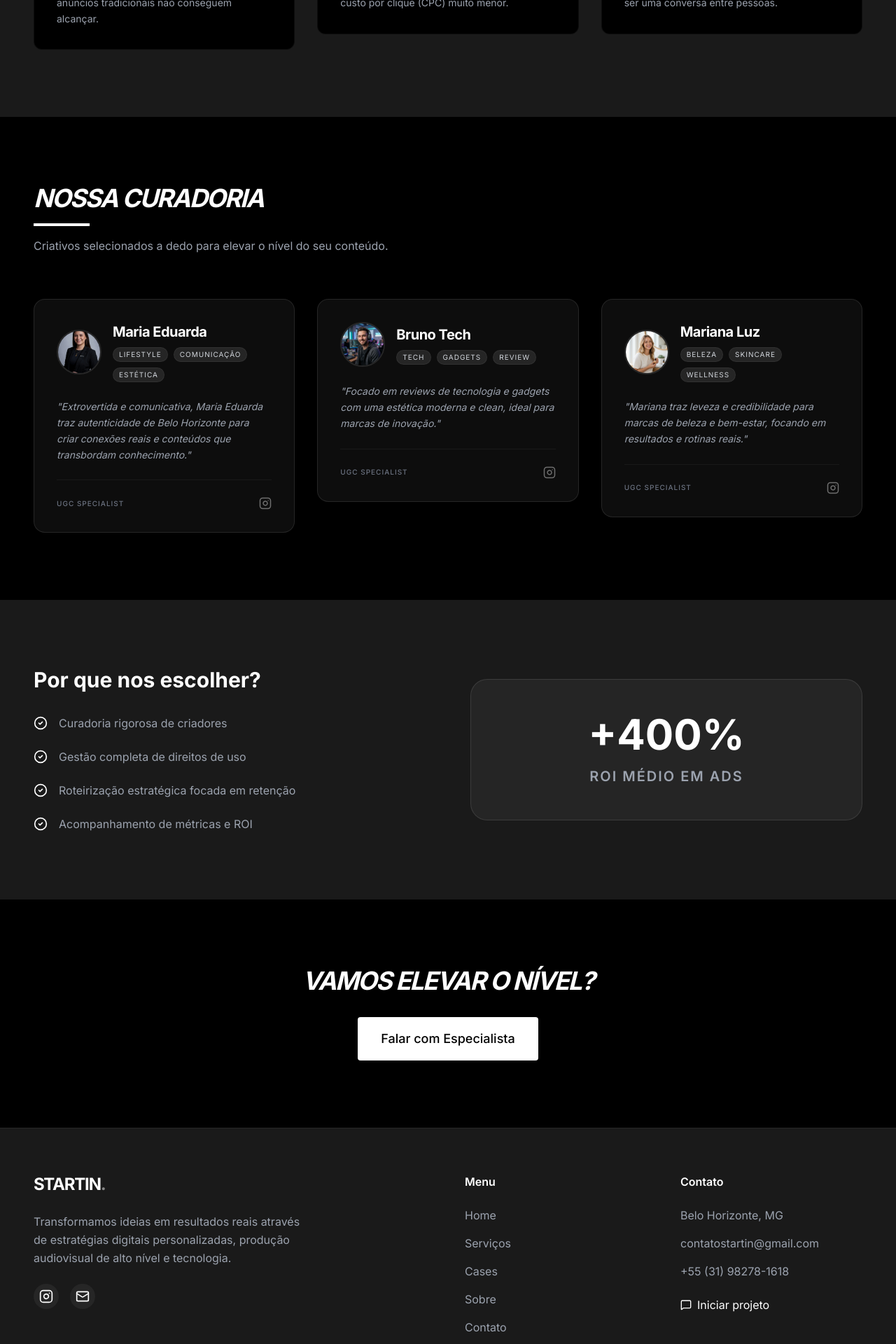
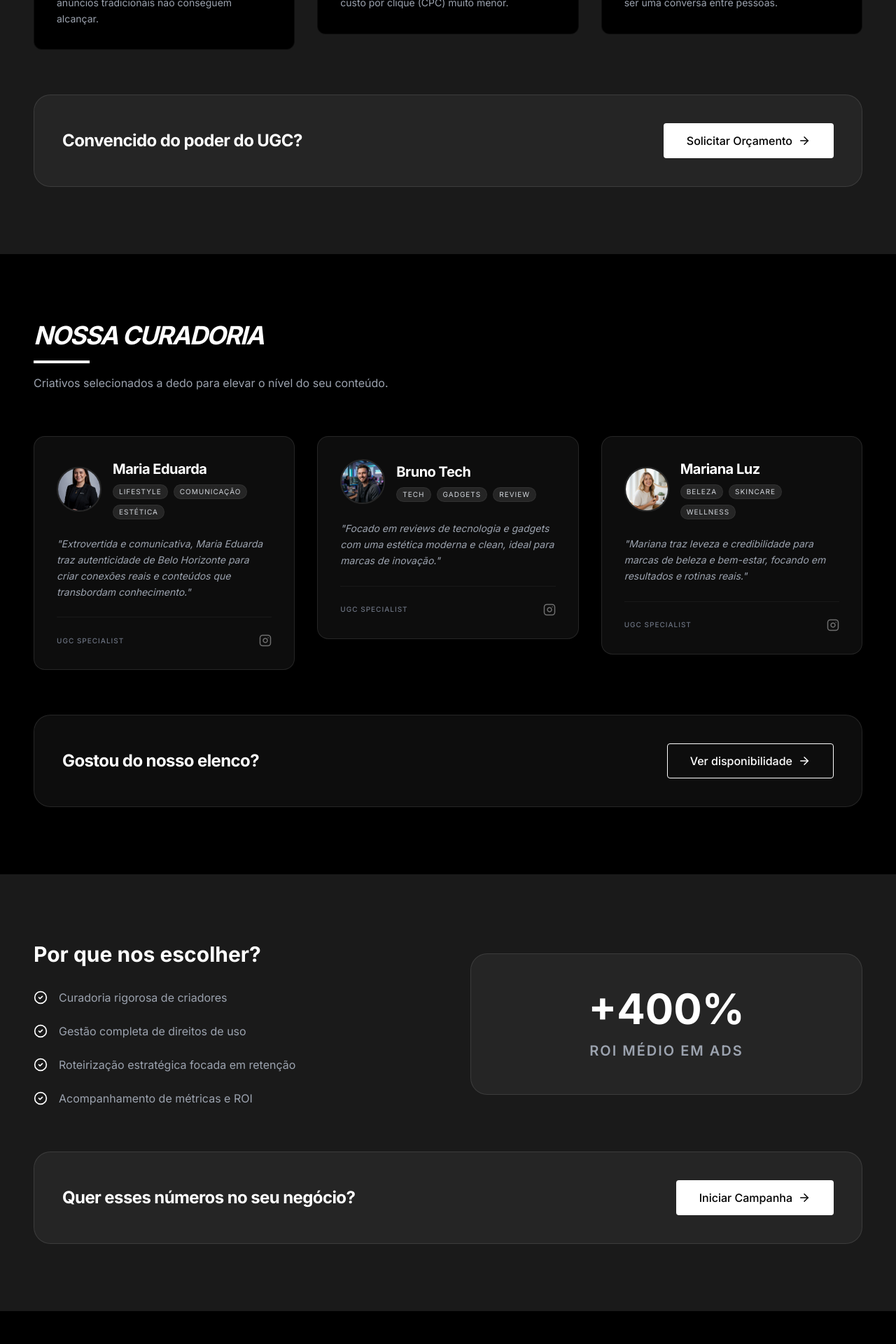
Before and after one commit to grupostartin/agenciastartin, a React (Vite) app: page /#/ugc in a window 1280 px wide. Shown: the part 940-2860 px from the top of the page at 70% size. Built offline with nearby package versions, Linux system fonts and the light colour scheme.

Commit message:
alterações

```diff
--- /dev/null
+++ b/components/ui/SectionCTA.tsx
@@ -0,0 +1,33 @@
+import React from 'react';
+import { Button } from './Button';
+import { FadeIn } from './FadeIn';
+import { ArrowRight } from 'lucide-react';
+
+interface SectionCTAProps {
+  title?: string;
+  buttonText?: string;
+  to?: string;
+  delay?: number;
+  variant?: 'primary' | 'secondary';
+  className?: string;
+}
+
+export const SectionCTA: React.FC<SectionCTAProps> = ({
+  title = "Gostou do que viu?",
+  buttonText = "Fale Conosco",
+  to = "/contact",
+  delay = 300,
+  variant = "primary",
+  className = ""
+}) => {
+  return (
+    <FadeIn delay={delay} className={`mt-12 md:mt-16 ${className}`}>
+      <div className="flex flex-col sm:flex-row items-center justify-between p-6 md:p-10 bg-white/5 border border-white/10 rounded-2xl md:rounded-3xl gap-6 hover:bg-white/10 transition-all duration-300">
+        <h4 className="text-xl md:text-2xl font-bold text-white text-center sm:text-left tracking-tight">{title}</h4>
+        <Button to={to} variant={variant} className="group whitespace-nowrap">
+          {buttonText} <ArrowRight size={18} className="ml-2 group-hover:translate-x-1 transition-transform" />
+        </Button>
+      </div>
+    </FadeIn>
+  );
+};
--- a/pages/About.tsx
+++ b/pages/About.tsx
@@ -3,6 +3,7 @@ import { Section } from '../components/ui/Section';
 import { FadeIn } from '../components/ui/FadeIn';
 import { Button } from '../components/ui/Button';
 import { MessageCircle, Zap, Star, Users, Camera, Layout, TrendingUp } from 'lucide-react';
+import { SectionCTA } from '../components/ui/SectionCTA';
 
 export const About: React.FC = () => {
   return (
@@ -66,6 +67,12 @@ export const About: React.FC = () => {
             </div>
           </FadeIn>
         </div>
+        <SectionCTA
+          title="Quer bater um papo com o Pedro?"
+          buttonText="Chamar no WhatsApp"
+          to="/contact"
+          variant="secondary"
+        />
       </Section>
 
       {/* Expertise Timeline */}
@@ -96,6 +103,12 @@ export const About: React.FC = () => {
             ))}
           </div>
         </div>
+        <SectionCTA
+          title="Pronto para transformar sua performance?"
+          buttonText="Bora conversar"
+          to="/contact"
+          variant="primary"
+        />
       </Section>
 
       {/* Philosophy Section */}
@@ -114,6 +127,11 @@ export const About: React.FC = () => {
             <p className="text-lg opacity-60">
               Buscamos um valor que caiba no seu bolso, mas com uma entrega que supere todas as suas expectativas.
             </p>
+            <div className="mt-12 flex justify-center">
+              <Button to="/contact" variant="primary" className="bg-brand-black text-white hover:bg-brand-black/90 !rounded-full px-12 py-4">
+                Quero esse valor no meu negócio
+              </Button>
+            </div>
           </FadeIn>
         </div>
       </Section>
@@ -143,6 +161,12 @@ export const About: React.FC = () => {
             </div>
           </div>
         </div>
+        <SectionCTA
+          title="Faça parte do nosso sucesso."
+          buttonText="Solicitar Proposta"
+          to="/contact"
+          variant="secondary"
+        />
       </Section>
 
       {/* CTA */}
--- a/pages/Cases.tsx
+++ b/pages/Cases.tsx
@@ -4,6 +4,7 @@ import { FadeIn } from '../components/ui/FadeIn';
 import { CASE_STUDIES } from '../constants';
 import { Button } from '../components/ui/Button';
 import { TrendingUp, Users, MousePointer2, Calendar, ShieldCheck, Zap, ArrowUpRight } from 'lucide-react';
+import { SectionCTA } from '../components/ui/SectionCTA';
 
 export const Cases: React.FC = () => {
   const getIcon = (label: string) => {
@@ -91,6 +92,12 @@ export const Cases: React.FC = () => {
             </FadeIn>
           ))}
         </div>
+        <SectionCTA
+          title="Impressionado com os resultados?"
+          buttonText="Agendar minha mentoria"
+          to="/contact"
+          variant="secondary"
+        />
 
         {/* Premium CTA */}
         <FadeIn delay={300} className="mt-32">
--- a/pages/Contact.tsx
+++ b/pages/Contact.tsx
@@ -212,7 +212,7 @@ _Enviado via site agenciastartin.com_`;
                       value={formData.phone}
                       onChange={handleChange}
                       className="w-full bg-black border border-white/10 rounded p-3 text-white focus:border-white focus:outline-none transition-colors"
-                      placeholder="(31) 98278-1618"
+                      placeholder="(99) 99999-9999"
                     />
                   </div>
                 </div>
--- a/pages/Home.tsx
+++ b/pages/Home.tsx
@@ -5,6 +5,7 @@ import { Button } from '../components/ui/Button';
 import { FadeIn } from '../components/ui/FadeIn';
 import { SERVICES, PROCESS_STEPS, CASE_STUDIES, TESTIMONIALS } from '../constants';
 import { Link } from 'react-router-dom';
+import { SectionCTA } from '../components/ui/SectionCTA';
 import NeuralBackground from '../components/ui/flow-field-background';
 
 export const Home: React.FC = () => {
@@ -82,6 +83,12 @@ export const Home: React.FC = () => {
             </FadeIn>
           ))}
         </div>
+        <SectionCTA
+          title="Precisa de uma dessas soluções?"
+          buttonText="Quero decolar agora"
+          to="/contact"
+          variant="secondary"
+        />
       </Section>
 
       {/* Process Section */}
@@ -109,6 +116,13 @@ export const Home: React.FC = () => {
             ))}
           </div>
         </div>
+
+        <SectionCTA
+          title="Quer ver como seu projeto se encaixa aqui?"
+          buttonText="Agendar Diagnóstico Grátis"
+          to="/contact"
+          variant="primary"
+        />
       </Section>
 
       {/* Cases Preview */}
@@ -150,6 +164,12 @@ export const Home: React.FC = () => {
         <div className="mt-8 md:hidden text-center">
           <Button to="/cases" variant="secondary" fullWidth>Ver todos os cases</Button>
         </div>
+        <SectionCTA
+          title="Sua marca pode ser o próximo case de sucesso."
+          buttonText="Começar meu projeto"
+          to="/contact"
+          variant="secondary"
+        />
       </Section>
 
       {/* CTA Section */}
--- a/pages/Privacy.tsx
+++ b/pages/Privacy.tsx
@@ -1,6 +1,7 @@
 import React from 'react';
 import { Section } from '../components/ui/Section';
 import { FadeIn } from '../components/ui/FadeIn';
+import { SectionCTA } from '../components/ui/SectionCTA';
 
 export const Privacy: React.FC = () => {
     return (
@@ -77,6 +78,12 @@ export const Privacy: React.FC = () => {
                         </section>
                     </FadeIn>
                 </div>
+                <SectionCTA
+                  title="Sua privacidade é nossa prioridade."
+                  buttonText="Fale Conosco"
+                  to="/contact"
+                  variant="primary"
+                />
             </Section>
         </div>
     );
--- a/pages/Services.tsx
+++ b/pages/Services.tsx
@@ -4,6 +4,7 @@ import { FadeIn } from '../components/ui/FadeIn';
 import { SERVICES } from '../constants';
 import { Button } from '../components/ui/Button';
 import { CheckCircle2 } from 'lucide-react';
+import { SectionCTA } from '../components/ui/SectionCTA';
 
 export const ServicesPage: React.FC = () => {
   return (
@@ -63,6 +64,12 @@ export const ServicesPage: React.FC = () => {
             </FadeIn>
           ))}
         </div>
+        <SectionCTA
+          title="Qual dessas soluções é a ideal para você?"
+          buttonText="Descobrir agora"
+          to="/contact"
+          variant="primary"
+        />
       </Section>
     </div>
   );
--- a/pages/Terms.tsx
+++ b/pages/Terms.tsx
@@ -1,6 +1,7 @@
 import React from 'react';
 import { Section } from '../components/ui/Section';
 import { FadeIn } from '../components/ui/FadeIn';
+import { SectionCTA } from '../components/ui/SectionCTA';
 
 export const Terms: React.FC = () => {
     return (
@@ -68,6 +69,12 @@ export const Terms: React.FC = () => {
                         </section>
                     </FadeIn>
                 </div>
+                <SectionCTA
+                  title="Ainda tem dúvidas sobre nossos termos?"
+                  buttonText="Fale com nosso suporte"
+                  to="/contact"
+                  variant="primary"
+                />
             </Section>
         </div>
     );
--- a/pages/UGC.tsx
+++ b/pages/UGC.tsx
@@ -4,6 +4,7 @@ import { FadeIn } from '../components/ui/FadeIn';
 import { Button } from '../components/ui/Button';
 import { UGC_CREATORS } from '../constants';
 import { CheckCircle2, TrendingUp, ShieldCheck, Users, Instagram, Music2 } from 'lucide-react';
+import { SectionCTA } from '../components/ui/SectionCTA';
 // import { Carousel, TestimonialCard } from '../components/ui/retro-testimonial';
 
 export const UGCPage: React.FC = () => {
@@ -86,6 +87,12 @@ export const UGCPage: React.FC = () => {
                         </FadeIn>
                     ))}
                 </div>
+                <SectionCTA
+                  title="Convencido do poder do UGC?"
+                  buttonText="Solicitar Orçamento"
+                  to="/contact?service=UGC"
+                  variant="primary"
+                />
             </Section>
 
             {/* Creators Portfolio */}
@@ -146,6 +153,12 @@ export const UGCPage: React.FC = () => {
                         </FadeIn>
                     ))}
                 </div>
+                <SectionCTA
+                  title="Gostou do nosso elenco?"
+                  buttonText="Ver disponibilidade"
+                  to="/contact?service=UGC"
+                  variant="secondary"
+                />
             </Section>
 
             {/* Metrics Section */}
@@ -172,6 +185,12 @@ export const UGCPage: React.FC = () => {
                         <div className="text-xl text-gray-400 uppercase tracking-widest font-semibold">ROI Médio em Ads</div>
                     </FadeIn>
                 </div>
+                <SectionCTA
+                  title="Quer esses números no seu negócio?"
+                  buttonText="Iniciar Campanha"
+                  to="/contact?service=UGC"
+                  variant="primary"
+                />
             </Section>
 
             {/* CTA */}
```
